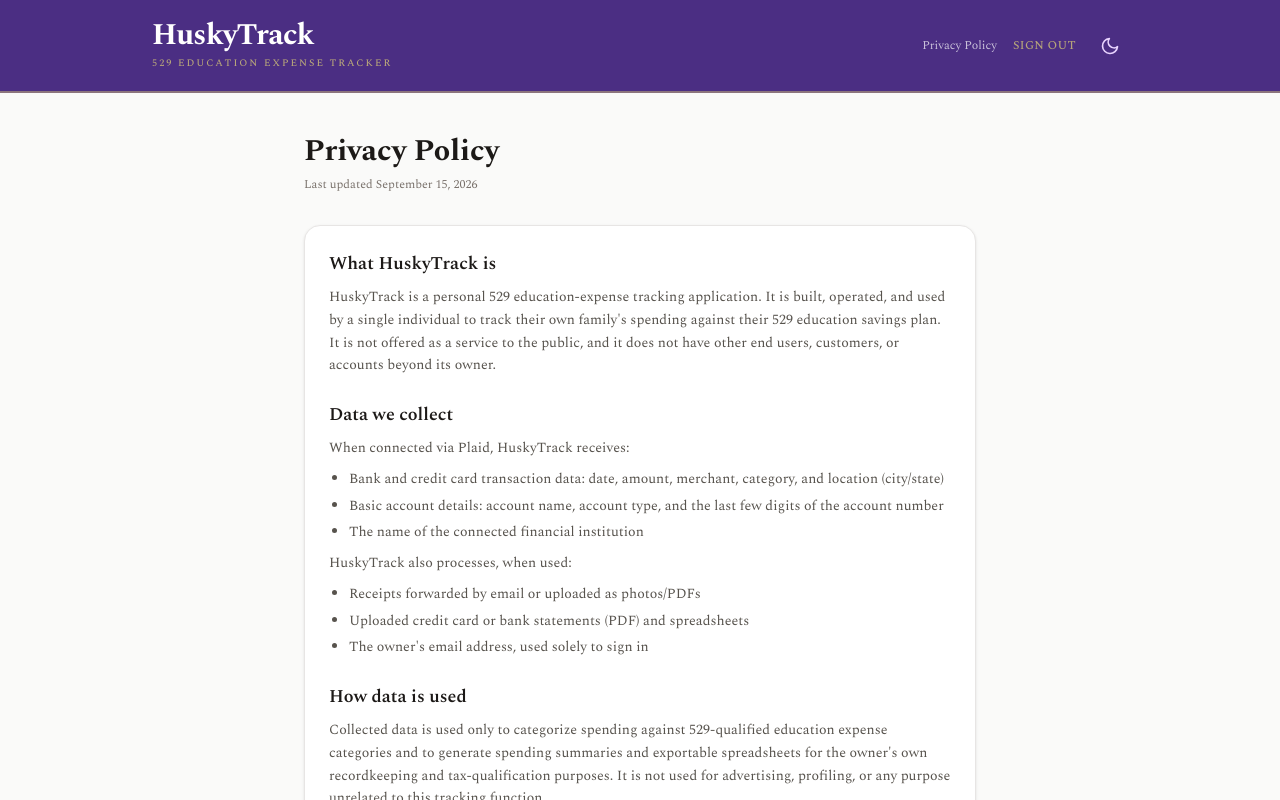
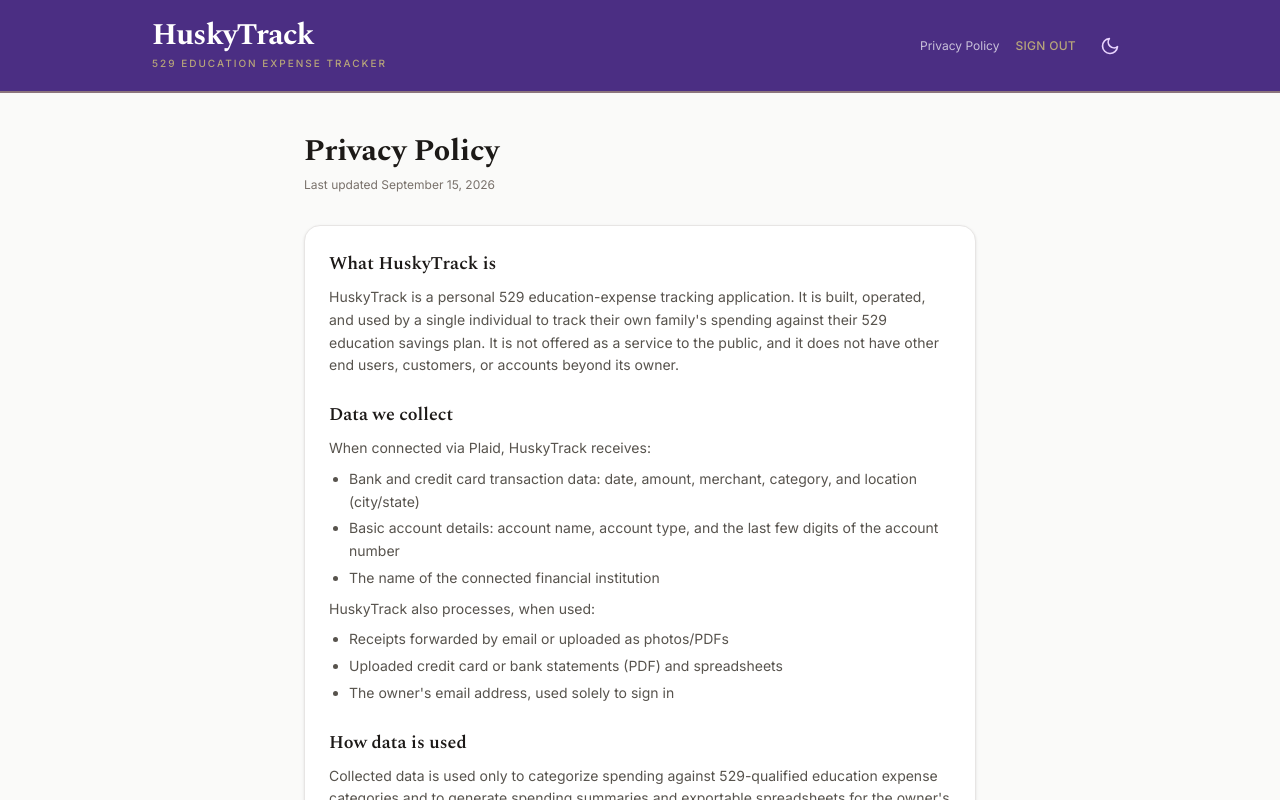
Before and after one commit to alexwrig/HuskyTrack, a Next.js app: page /privacy in a window 1280 px wide. Shown: the top 800 px of the page. Built offline with nearby package versions, Linux system fonts and the light colour scheme; no server answers.

Commit message:
Revert body text to Inter, keep Spectral serif for headers only

```diff
--- a/app/globals.css
+++ b/app/globals.css
@@ -4,10 +4,7 @@
 
 @theme {
   --font-display: var(--font-spectral), Georgia, 'Times New Roman', serif;
-  /* Body text uses the same serif as headers -- font-sans is redefined
-     rather than left as Inter, so every component using the default body
-     font (or an explicit font-sans class) picks this up automatically. */
-  --font-sans: var(--font-spectral), Georgia, 'Times New Roman', serif;
+  --font-sans: var(--font-inter), ui-sans-serif, system-ui, sans-serif;
 }
 
 /* ── Motion ────────────────────────────────────────────────────────────────
--- a/app/layout.tsx
+++ b/app/layout.tsx
@@ -1,7 +1,7 @@
 import type { Metadata } from 'next'
 import Link from 'next/link'
 import { cookies } from 'next/headers'
-import { Spectral } from 'next/font/google'
+import { Spectral, Inter } from 'next/font/google'
 import { ThemeToggle } from '@/src/components/ThemeToggle'
 import { LogoutButton } from '@/src/components/LogoutButton'
 import { getSessionUser, SESSION_COOKIE } from '@/src/lib/session'
@@ -12,6 +12,12 @@ const spectral = Spectral({
   variable: '--font-spectral',
   display: 'swap',
   weight: ['400', '500', '600', '700', '800'],
+})
+
+const inter = Inter({
+  subsets: ['latin'],
+  variable: '--font-inter',
+  display: 'swap',
 })
 
 export const metadata: Metadata = {
@@ -27,7 +33,7 @@ export default async function RootLayout({ children }: { children: React.ReactNo
   const isAdmin = user?.role === 'admin'
 
   return (
-    <html lang="en" suppressHydrationWarning className={spectral.variable}>
+    <html lang="en" suppressHydrationWarning className={`${spectral.variable} ${inter.variable}`}>
       <head>
         <script dangerouslySetInnerHTML={{ __html: darkScript }} />
       </head>
```
